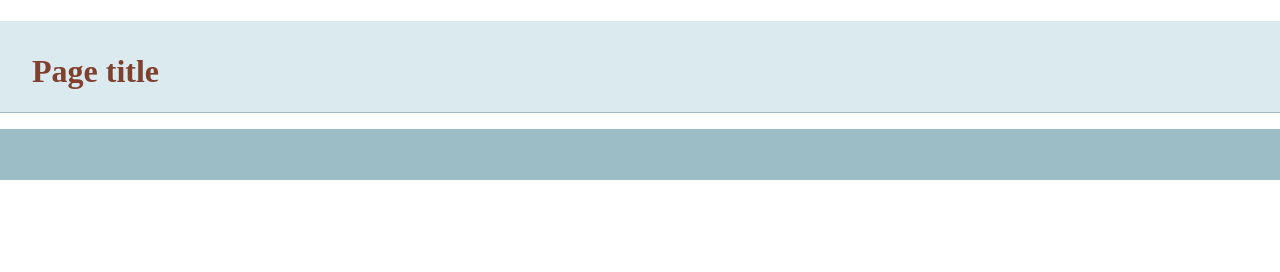
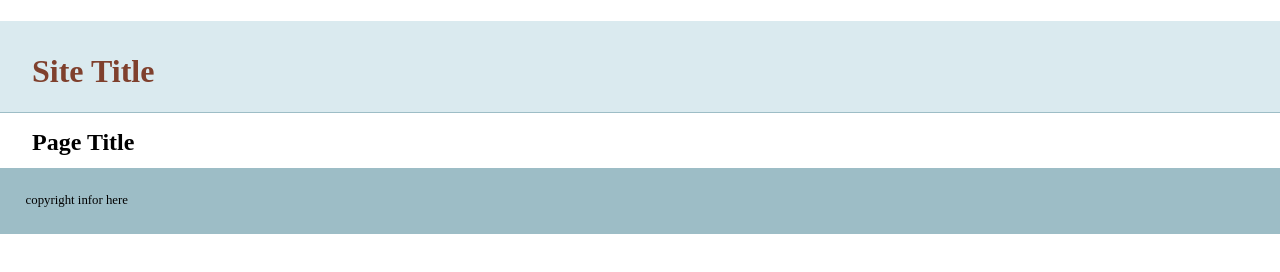
Before and after one commit to skpmp/git-basics, a plain HTML site: page index.html in a window 1280 px wide. Drawn offline with nearby package versions, Linux system fonts and the light colour scheme.

Commit message:
Added mor einfo to template

```diff
--- a/index.html
+++ b/index.html
@@ -14,13 +14,14 @@
     </head>
     <body>
     <header>
-	<h1>Page title</h1>
+	<h1>Site Title</h1>
     </header>
     <nav id="pageNav">
     </nav>
     <main>
+        <h2>Page Title</h2>
     </main>
-    <footer>
+    <footer>copyright infor here
     </footer>
         <script>
 //use the modernizr load to load up external scripts. This will load the scripts asynchronously, but the order listed matters. Although it will load all scripts in parallel, it will execute them in the order listed
```
